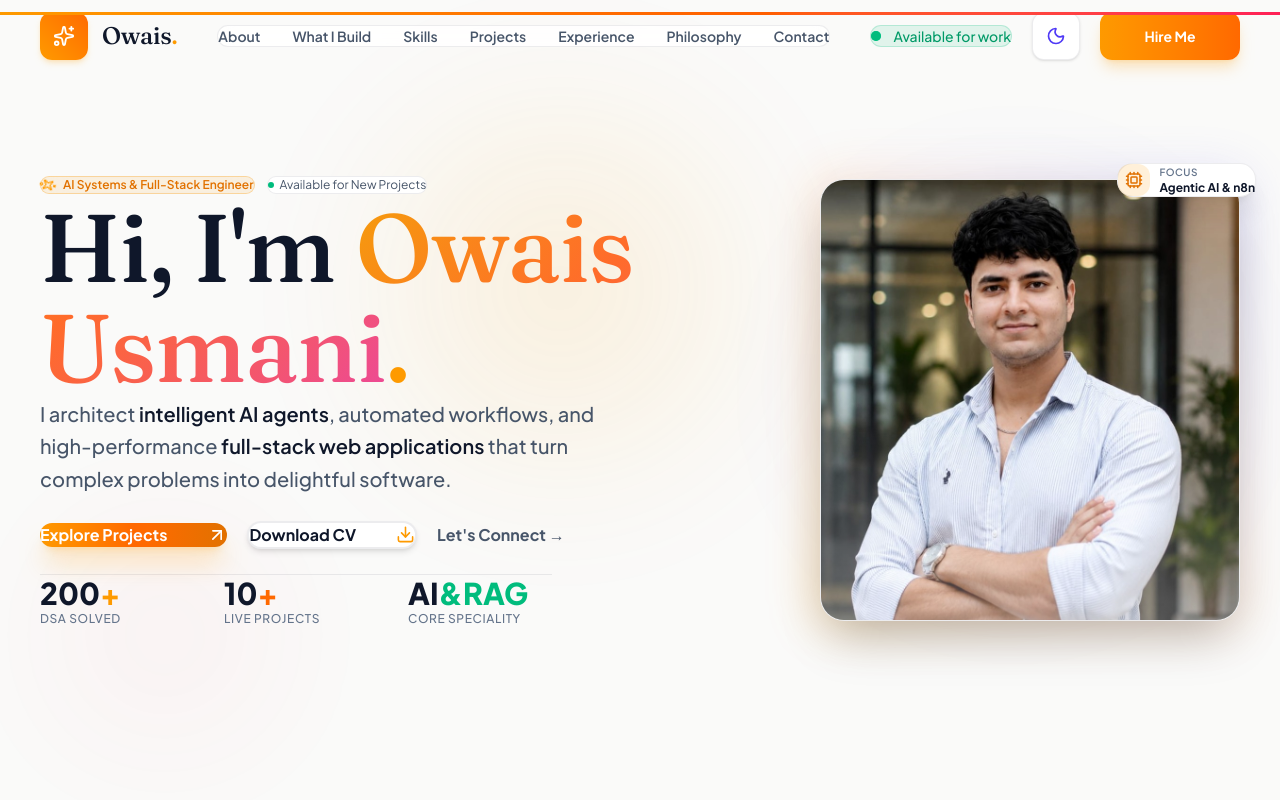
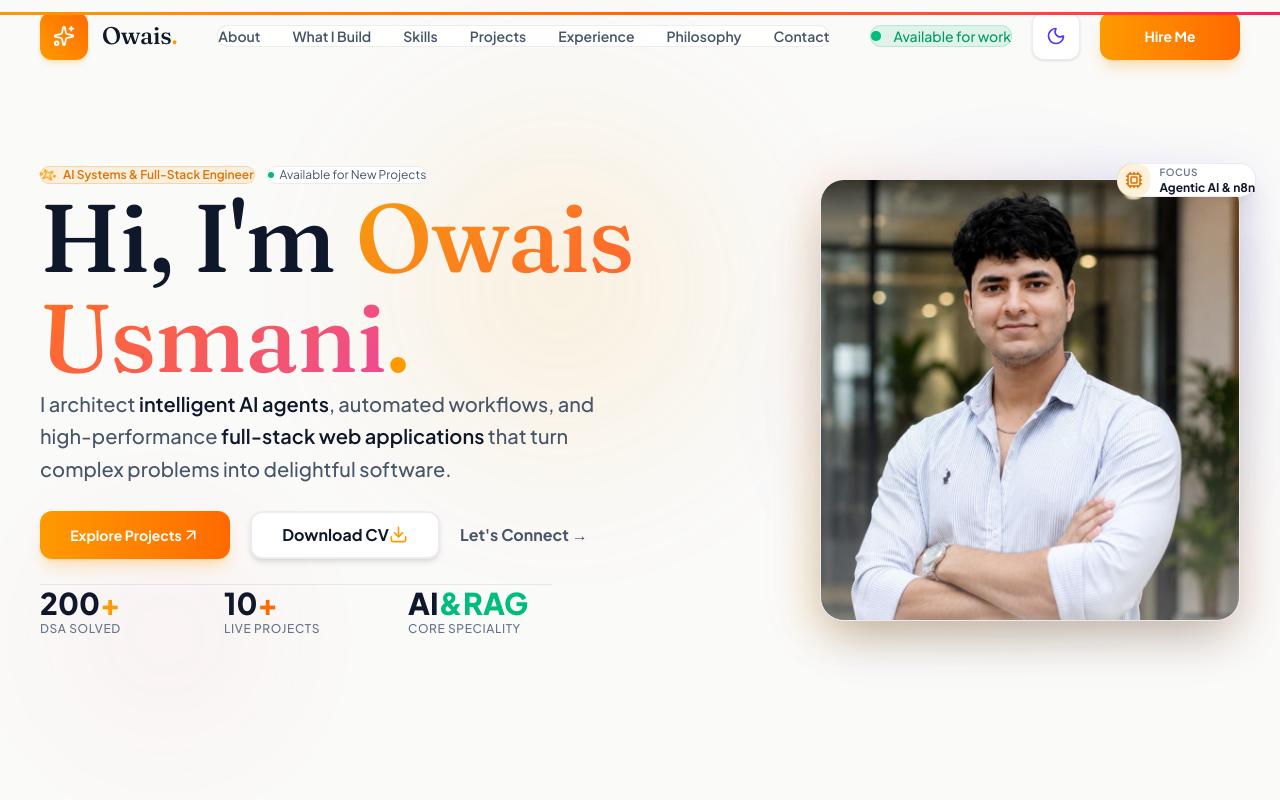
Before and after one commit to owais-usmani-017/Port-Folio, a Next.js app: page / in a window 1280 px wide. Shown: the top 800 px of the page. Built offline with nearby package versions, Linux system fonts and the light colour scheme.

Commit message:
a small change in hero section and done

```diff
--- a/src/components/sections/Hero.tsx
+++ b/src/components/sections/Hero.tsx
@@ -71,17 +71,20 @@ export default function Hero() {
             {/* CTAs */}
             <div className="mt-[4.5rem] flex flex-wrap items-center gap-5">
               <a
-                href="#portfolio"
-                className="inline-flex items-center gap-10 rounded-2xl bg-gradient-to-r from-amber-500 via-orange-500 to-amber-600 px-20 py-6 text-base font-bold text-white shadow-xl shadow-amber-500/30 transition-all duration-300 hover:shadow-2xl hover:shadow-amber-500/45 hover:-translate-y-1 hover:scale-[1.03] active:translate-y-0 active:scale-100"
+                href="#projects"
+                className="hidden h-12 min-w-[190px] items-center justify-center rounded-xl bg-gradient-to-r from-amber-500 to-orange-500 px-8 text-sm font-bold text-white shadow-lg shadow-amber-500/25 transition-all duration-300 hover:-translate-y-0.5 hover:scale-[1.03] hover:shadow-xl hover:shadow-amber-500/40 active:scale-[0.98] sm:inline-flex"
               >
                 Explore Projects
-                <ArrowUpRight size={20} />
+                <ArrowUpRight size={18} />
               </a>
 
               <a
                 href="/resume/Owais-Usmani-Resume.pdf"
                 download
-                className="inline-flex items-center gap-10 rounded-2xl border-2 border-[var(--card-border)] bg-[var(--card-bg)] px-20 py-6 text-base font-bold text-[var(--foreground)] shadow-md transition-all duration-300 hover:border-amber-500/60 hover:bg-[var(--card-bg-subtle)] hover:-translate-y-1 hover:scale-[1.03] hover:shadow-lg active:translate-y-0 active:scale-100"
+                className="hidden h-12 min-w-[190px] rounded-xl items-center justify-center border-2
+                border-[var(--card-border)] bg-[var(--card-bg)] px-20 py-6 text-base font-bold text-[var(--foreground)] shadow-md transition-all duration-300 hover:border-amber-500/60 hover:bg-[var(--card-bg-subtle)]
+                 transition-all duration-300 hover:-translate-y-0.5 hover:scale-[1.03] hover:shadow-xl hover:shadow-amber-500/40 active:scale-[0.98] sm:inline-flex"
+
               >
                 Download CV
                 <Download size={19} className="text-amber-500" />
```
